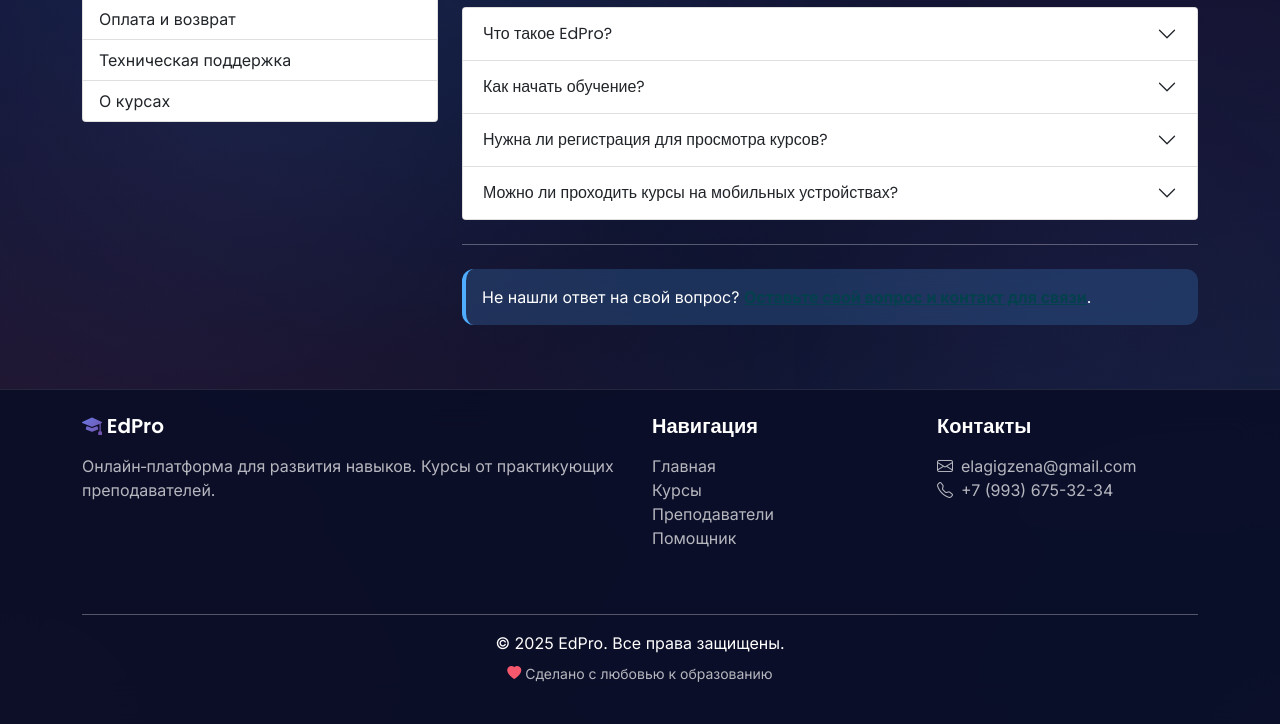
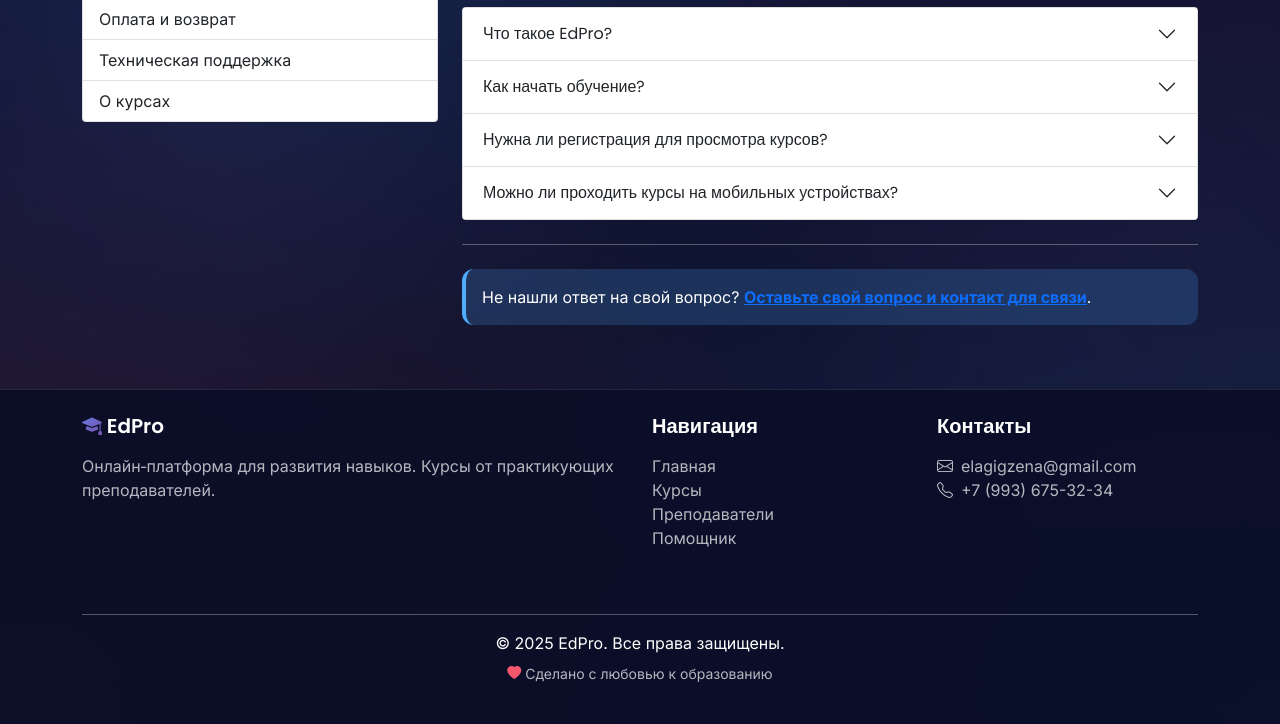
Before and after one commit to Spravut/EDPROO, a Django app: page /assistant/faq/ in a window 1280 px wide. Shown: the part 307-1031 px from the top of the page. Run offline with Django 5.2, Linux system fonts and the light colour scheme.

Commit message:
Fix: Improve visibility of contact link on assistant FAQ page

```diff
--- a/studyhub/courses/templates/courses/assistant_faq.html
+++ b/studyhub/courses/templates/courses/assistant_faq.html
@@ -68,7 +68,7 @@
 
         <hr class="my-4">
         <div class="alert alert-info">
-            Не нашли ответ на свой вопрос? <a href="{% url 'assistant_contact' %}" class="alert-link">Оставьте свой вопрос и контакт для связи</a>.
+            Не нашли ответ на свой вопрос? <a href="{% url 'assistant_contact' %}" class="alert-link fw-bold" style="color: #0d6efd !important; text-decoration: underline;">Оставьте свой вопрос и контакт для связи</a>.
         </div>
     </div>
 </div>
```
